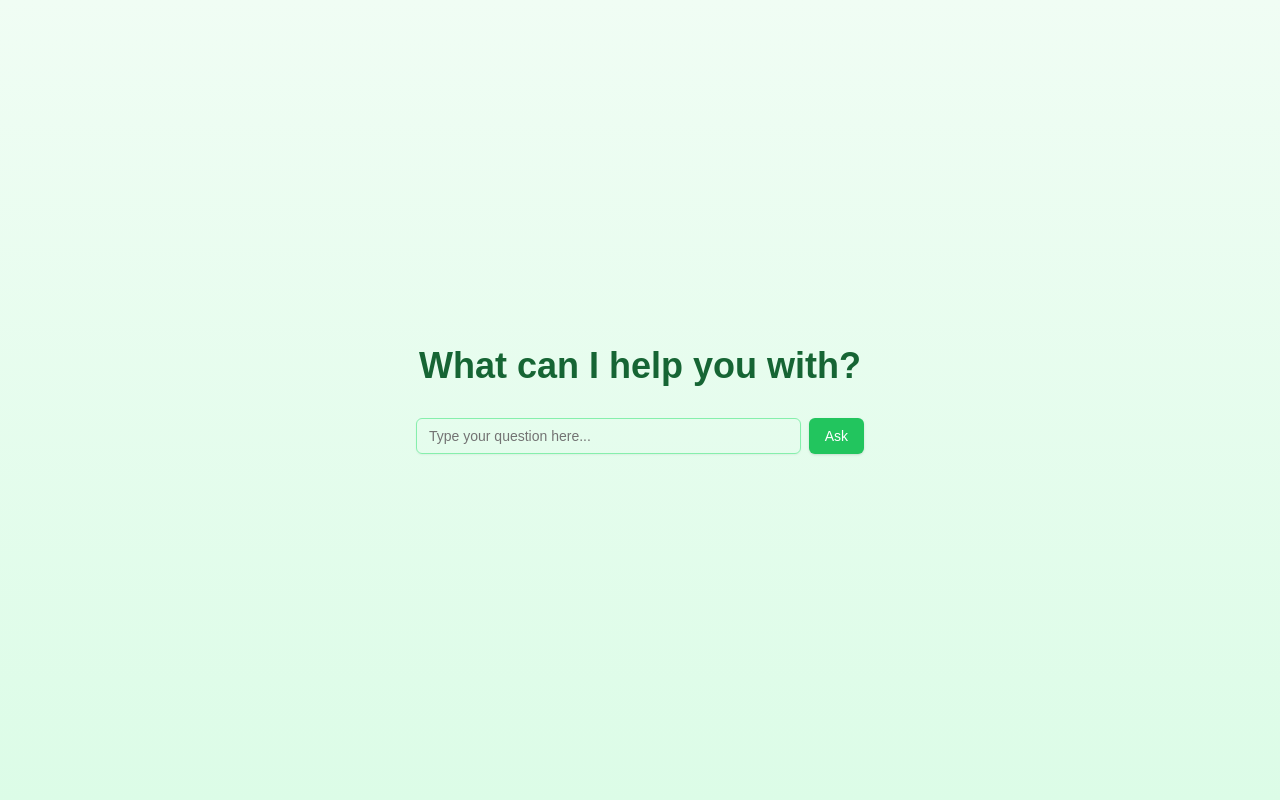
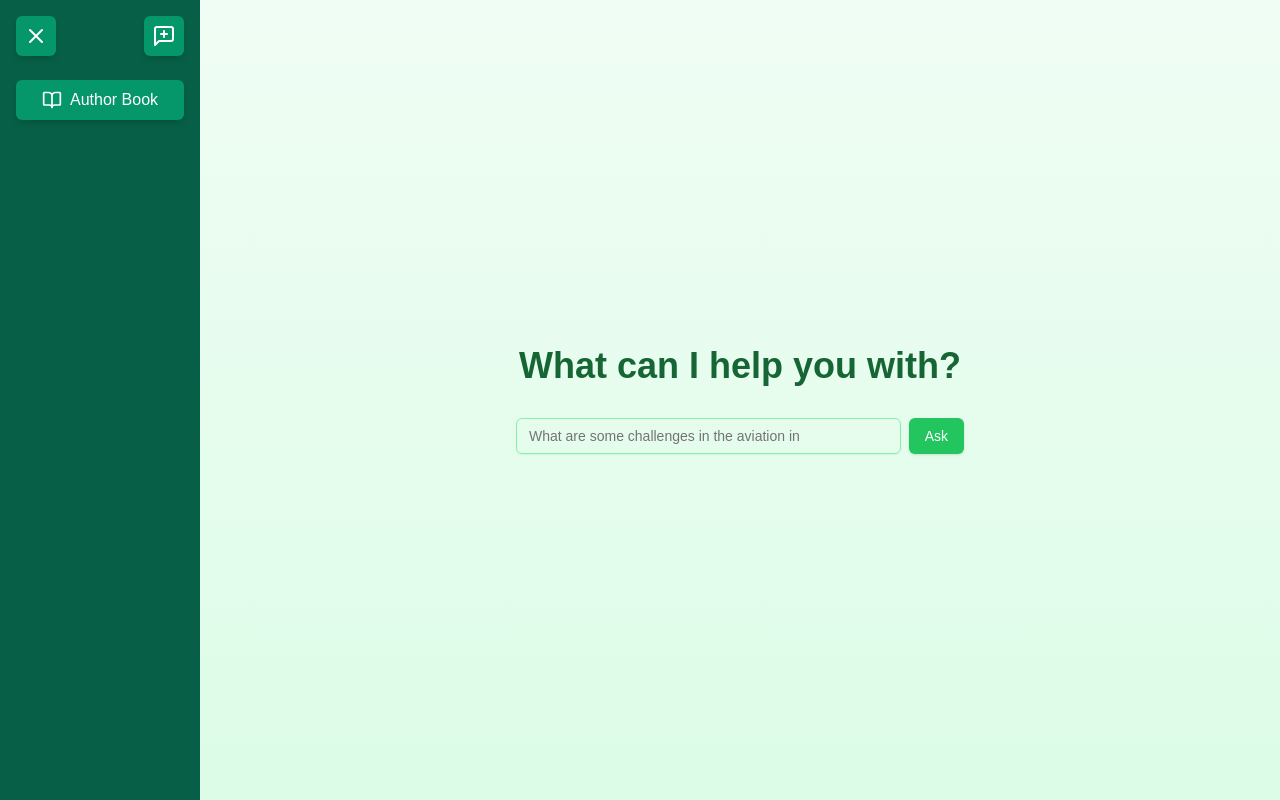
Before and after one commit to Rutwij12/climate-change-frontend, a Next.js app: page / in a window 1280 px wide. Built offline with nearby package versions, Linux system fonts and the light colour scheme.

Commit message:
Feat: Add sidebar that is open by default on landing page

```diff
--- a/src/app/page.tsx
+++ b/src/app/page.tsx
@@ -1,15 +1,16 @@
 "use client";
-
 import React, { useState, useEffect } from "react";
 import { useRouter } from "next/navigation";
 import { Input } from "@/components/ui/input";
 import { Button } from "@/components/ui/button";
 import { useChatContext } from "@/lib/ChatContent";
+import Sidebar from "@/components/ChatPanes/Sidebar";
 
 export default function Home() {
   const [input, setInput] = useState("");
   const { createNewMessages } = useChatContext();
   const router = useRouter();
+  const [sidebarOpen, setSidebarOpen] = useState(true);
 
   // Example questions to cycle through
   const exampleQuestions = [
@@ -26,9 +27,7 @@ export default function Home() {
 
   useEffect(() => {
     if (input) return; // Stop auto-typing when user starts typing
-
     const currentText = exampleQuestions[currentExampleIndex];
-
     const typeSpeed = isDeleting ? 50 : 100; // Faster delete, slower typing
     const delay = isDeleting && charIndex === 0 ? 1500 : typeSpeed; // Pause before deleting
 
@@ -61,6 +60,11 @@ export default function Home() {
   };
 
   return (
+    <div className="relative flex">
+      <Sidebar sidebarOpen={sidebarOpen} setSidebarOpen={setSidebarOpen} />
+
+      {/* Main Content */}
+      <div className={`flex-1 transition-all duration-300 ${sidebarOpen ? "ml-[200px]" : "ml-0"}`}>
         <div className="flex flex-col items-center justify-center min-h-screen bg-gradient-to-b from-green-50 to-green-100">
           <h1 className="text-4xl font-bold mb-8 text-green-800">
             What can I help you with?
@@ -83,5 +87,7 @@ export default function Home() {
             </div>
           </form>
         </div>
+      </div>
+    </div>
   );
 }
```
Lines whose indentation alone changed are shown as unchanged.
